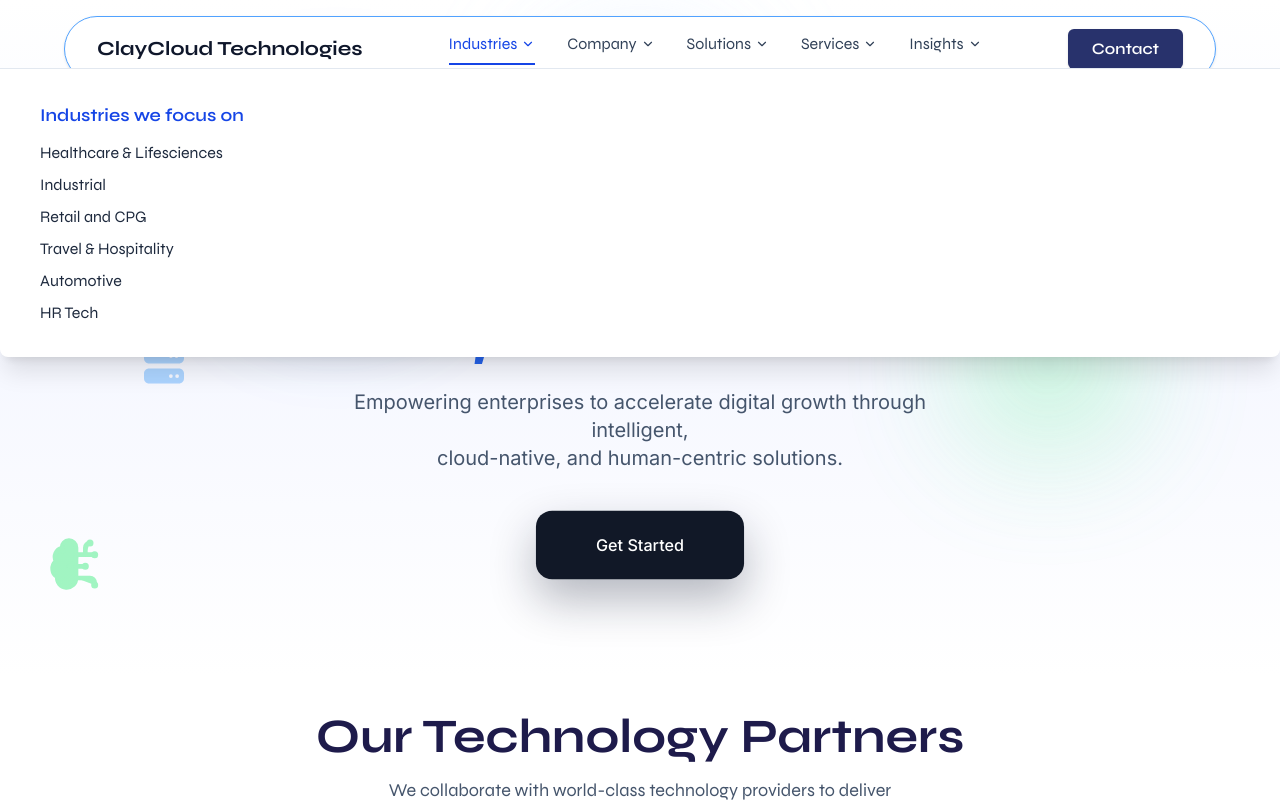
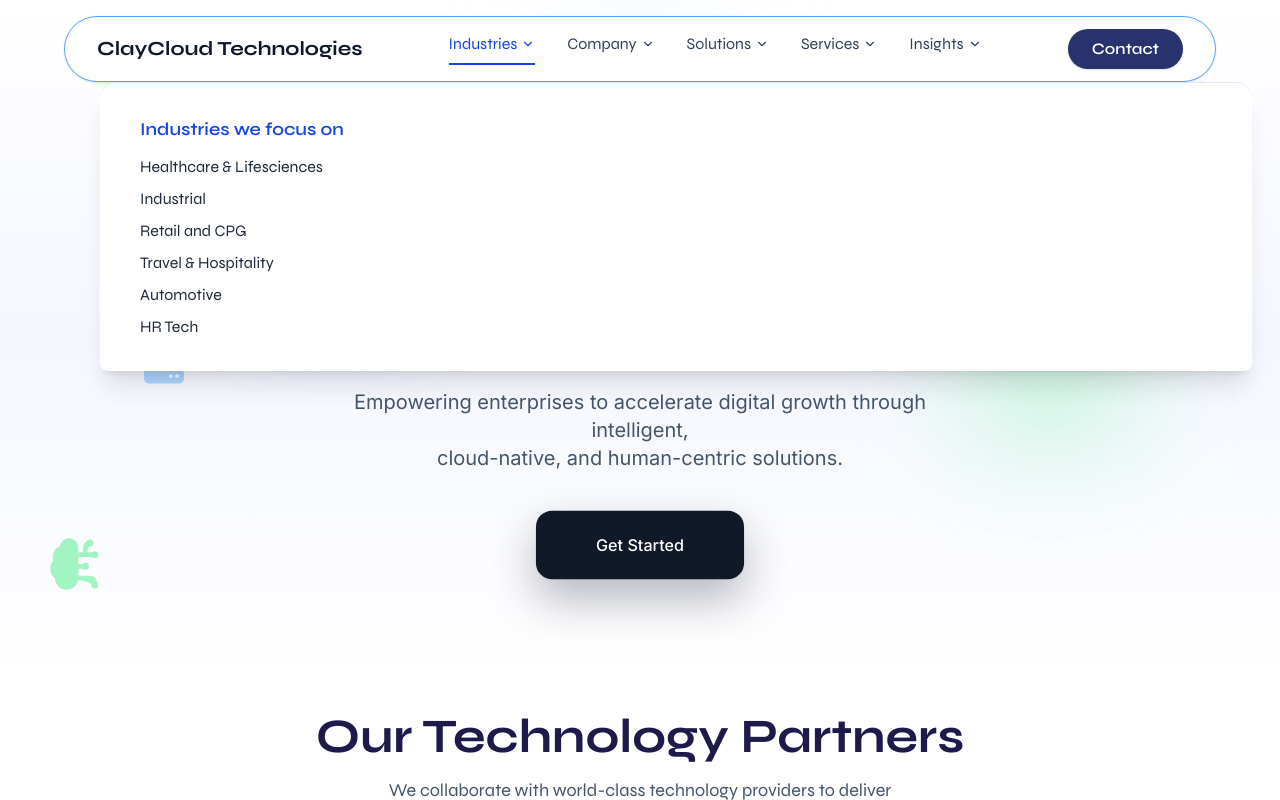
Before and after one commit to Ratneshch/Clay_Cloud, a Next.js app: page / in a window 1280 px wide. Both pictures are taken after a click on the button "Industries". Shown: the top 800 px of the page. Built offline with nearby package versions, Linux system fonts and the light colour scheme.

Commit message:
navbar done

```diff
--- a/src/components/Navbar.jsx
+++ b/src/components/Navbar.jsx
@@ -187,7 +187,7 @@ const Navbar = () => {
                         setOpenMenu(null);
                         setOpenServiceChild(false);
                       }}
-                      className="fixed left-0 top-[64px] w-full md:w-screen lg:w-full bg-white border-t border-slate-200 shadow-xl z-50 mt-1 py-6 sm:py-8 rounded-b-lg overflow-auto"
+                      className="fixed left-0 top-[64px] w-full md:w-screen lg:w-6xl ml-25 bg-white border-t border-slate-200 shadow-xl z-50 mt-4.5 py-6 sm:py-8 rounded-b-lg overflow-auto rounded-2xl"
                       style={{ WebkitOverflowScrolling: "touch" }}
                     >
                       <div className="max-w-[1400px] mx-auto grid grid-cols-1 sm:grid-cols-2 lg:grid-cols-3 gap-6 sm:gap-8 px-6 sm:px-10">
@@ -224,7 +224,7 @@ const Navbar = () => {
                         setOpenMenu(null);
                         if (!isMobile) setOpenServiceChild(false);
                       }}
-                      className="fixed left-0 top-[64px] w-full md:w-screen lg:w-full bg-white border-t border-slate-200 shadow-xl z-50 py-6 sm:py-8 rounded-b-lg overflow-auto"
+                      className="fixed left-0 top-[64px] w-full md:w-screen lg:w-6xl bg-white border-t border-slate-200 shadow-xl z-50 py-6 sm:py-8 rounded-b-lg overflow-auto mt-4.5 rounded-2xl ml-25"
                       style={{ WebkitOverflowScrolling: "touch" }}
                     >
                       <div className="max-w-[1400px] mx-auto grid grid-cols-1 md:grid-cols-2 gap-6 px-6 sm:px-10">
@@ -287,7 +287,7 @@ const Navbar = () => {
           {/* Contact Button */}
           <div className="hidden md:inline-flex ml-auto">
             <button
-              className="rounded-md px-4 sm:px-6 py-1.5 sm:py-2 text-sm sm:text-base font-semibold bg-[#28326c] text-white shadow-sm hover:opacity-90 transition cursor-pointer"
+              className="rounded-full px-4 sm:px-6 py-1.5 sm:py-2 text-sm sm:text-base font-semibold bg-[#28326c] text-white shadow-sm hover:opacity-90 transition cursor-pointer"
               onClick={() => handleClick("Contact")}
             >
               Contact
```
